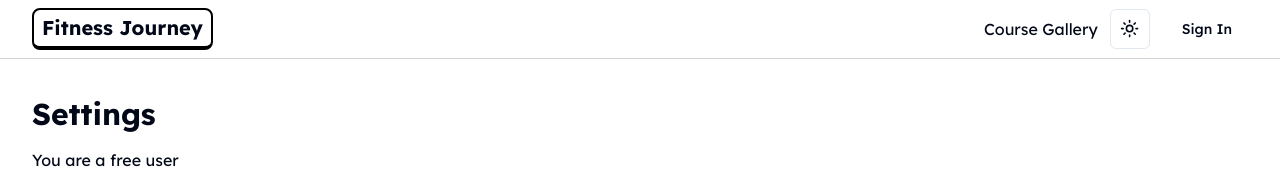
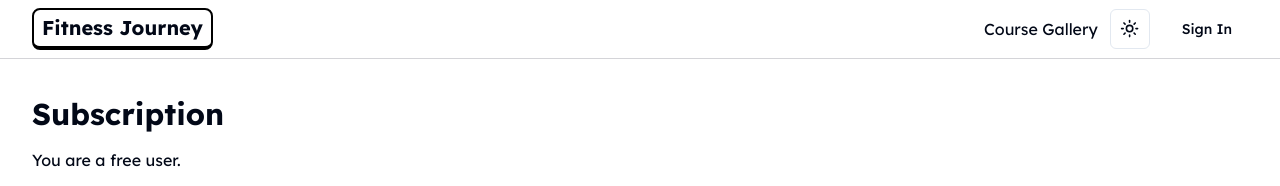
Before and after one commit to k9evin/LevelUp, a Next.js app: page /settings in a window 1280 px wide. Shown: the top 186 px of the page. Built offline with nearby package versions, Linux system fonts and the light colour scheme; no server answers.

Commit message:
update settings page

```diff
--- a/src/app/settings/page.tsx
+++ b/src/app/settings/page.tsx
@@ -8,8 +8,8 @@
   const isPremium = await checkSubscription();
   return (
     <div className="p-8 mx-auto max-w-7xl">
-      <h1 className="text-3xl font-bold mb-4">Settings</h1>
-      {isPremium ? <p>You are a premium user</p> : <p>You are a free user</p>}
+      <h1 className="text-3xl font-bold mb-4">Subscription</h1>
+      {isPremium ? <p>You are a premium user.</p> : <p>You are a free user.</p>}
 
       <SubscriptionButton isPremium={isPremium} />
     </div>
```
